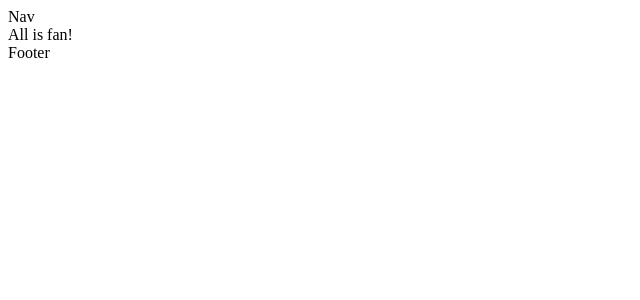
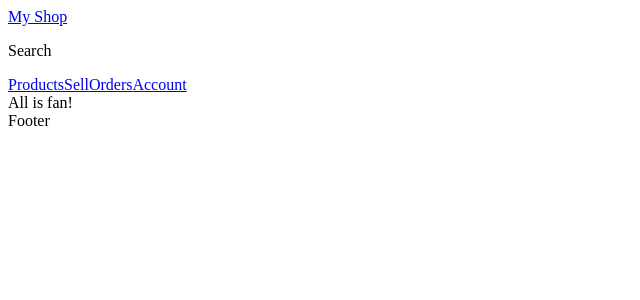
Before and after one commit to marwanalsaydali/myShop, a Next.js app: page / in a window 1280 px wide. Shown: the top 300 px of the page, without its empty margins (0-640 px from the left). Built offline with nearby package versions, Linux system fonts and the light colour scheme.

Commit message:
adding nave to the layout

```diff
--- a/components/Layout.js
+++ b/components/Layout.js
@@ -1,7 +1,8 @@
+import Nav from "./Nav/Nav";
 function Layout({ children }) {
   return (
     <>
-      <nav>Nav</nav>
+      <Nav />
       {children}
       <footer>Footer</footer>
     </>
```
